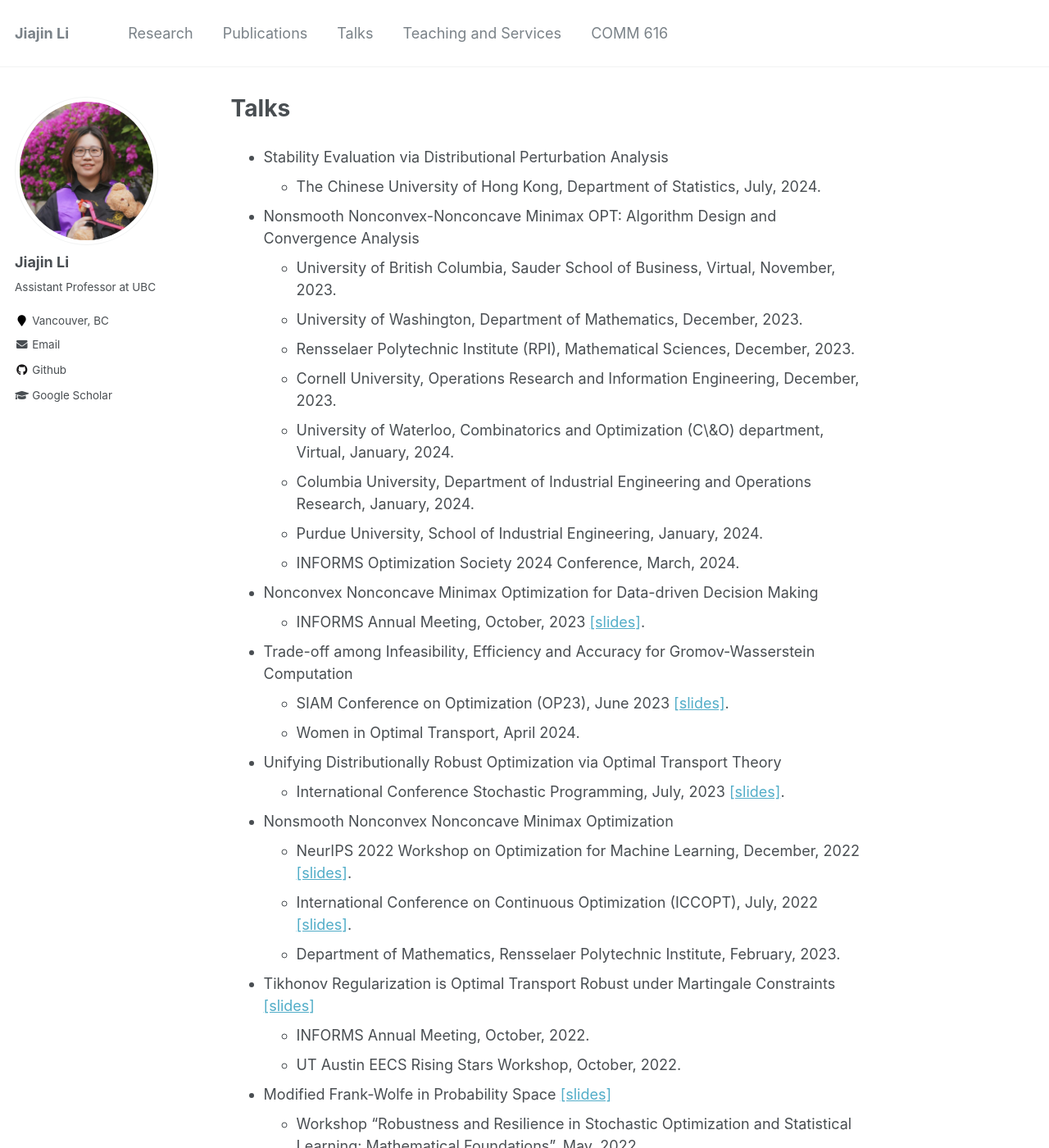
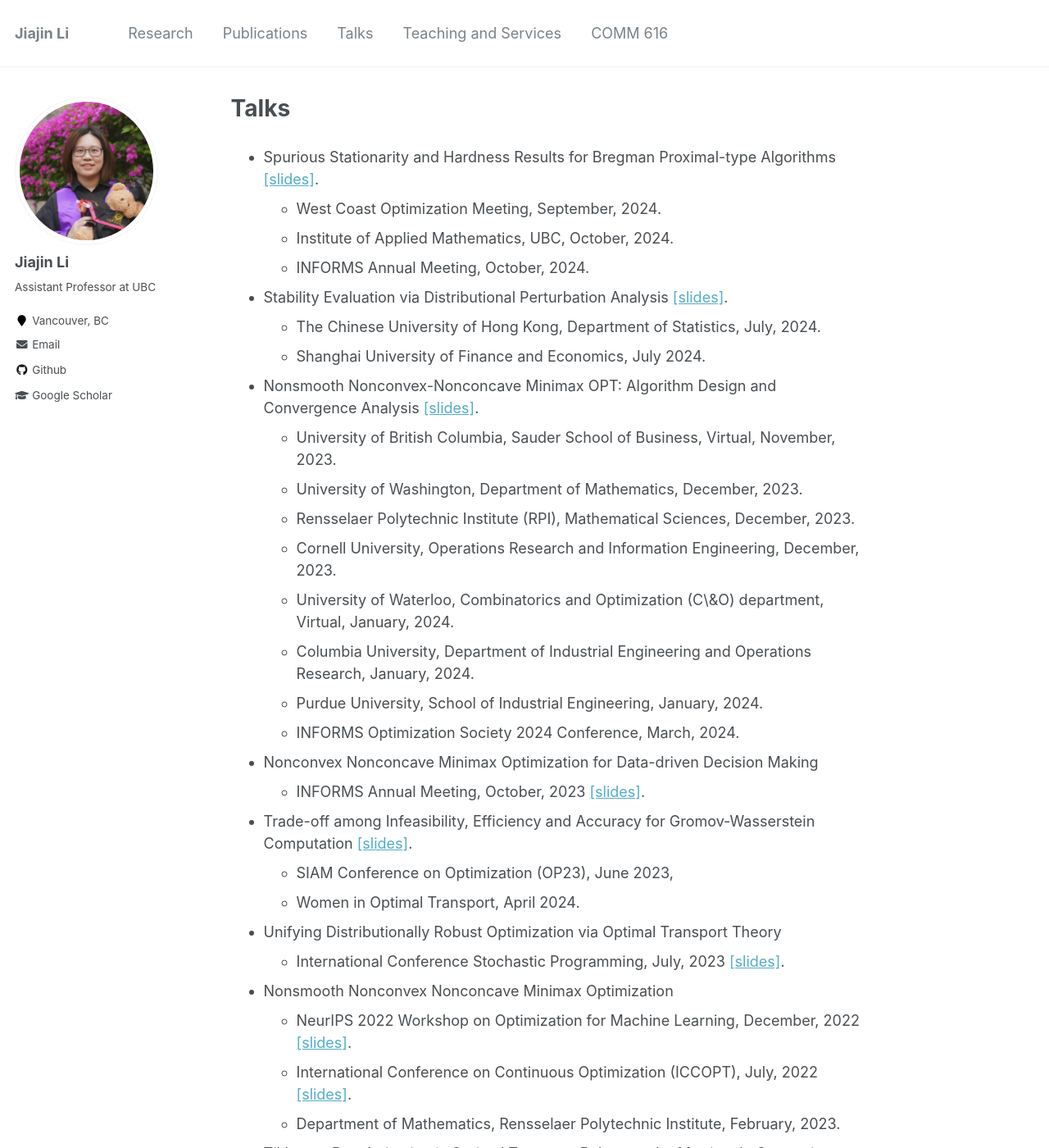
Before and after one commit to gerrili1996/gerrili1996.github.io, a Jekyll site: the page built from _pages/talks.md, in a window 1280 px wide and 1400 px high. Shown: the whole window at 82% size. Built offline with Jekyll 4.4.1, drawn with Linux system fonts in a browser that asks for light colours.

Commit message:
update talk + comm 616

```diff
--- a/_pages/talks.md
+++ b/_pages/talks.md
@@ -7,12 +7,18 @@ redirect_from:
   - /markdown.html
 ---
 
-- Stability Evaluation via Distributional Perturbation Analysis
+- Spurious Stationarity and Hardness Results for Bregman Proximal-type Algorithms [[slides]](https://gerrili1996.github.io/files/spurious_stationarity_wcom.pdf).
+	- West Coast Optimization Meeting, September, 2024.
+	- Institute of Applied Mathematics, UBC, October, 2024.
+	- INFORMS Annual Meeting, October, 2024.
+
+- Stability Evaluation via Distributional Perturbation Analysis [[slides]](https://gerrili1996.github.io/files/evaluation_slides.pdf).
 	- The Chinese University of Hong Kong, Department of Statistics, July, 2024.
+	- Shanghai University of Finance and Economics, July 2024.
 
-- Nonsmooth Nonconvex-Nonconcave Minimax OPT: Algorithm Design and Convergence Analysis
-	- University of British Columbia, Sauder  School of Business, Virtual, November, 2023.
-	- University of Washington, Department of Mathematics, December,  2023.
+- Nonsmooth Nonconvex-Nonconcave Minimax OPT: Algorithm Design and Convergence Analysis [[slides]](https://gerrili1996.github.io/files/Job_Talk_Slides.pdf).
+	- University of British Columbia, Sauder School of Business, Virtual, November, 2023.
+	- University of Washington, Department of Mathematics, December, 2023.
 	- Rensselaer Polytechnic Institute (RPI), Mathematical Sciences, December,  2023.
 	- Cornell University, Operations Research and Information Engineering, December,  2023.
 	- University of Waterloo, Combinatorics and Optimization (C\&O) department, Virtual, January, 2024.
@@ -23,8 +29,8 @@ redirect_from:
 - Nonconvex Nonconcave Minimax Optimization for Data-driven Decision Making
     - INFORMS Annual Meeting, October, 2023 [[slides]](https://gerrili1996.github.io/files/Informs_jiajin_2023.pdf).
 
-- Trade-off among Infeasibility, Efficiency and Accuracy for Gromov-Wasserstein Computation
-    - SIAM Conference on Optimization (OP23), June  2023  [[slides]](https://gerrili1996.github.io/files/GW-SIAMOP.pdf).
+- Trade-off among Infeasibility, Efficiency and Accuracy for Gromov-Wasserstein Computation  [[slides]](https://gerrili1996.github.io/files/GW-SIAMOP.pdf).
+    - SIAM Conference on Optimization (OP23), June 2023,
     -  Women in Optimal Transport, April 2024.
 
 - Unifying Distributionally Robust Optimization via Optimal Transport Theory
@@ -37,6 +43,7 @@ redirect_from:
 - Tikhonov Regularization is Optimal Transport Robust under Martingale Constraints [[slides]](https://gerrili1996.github.io/files/Slides_informs_martingale_2022.pdf)
     - INFORMS Annual Meeting, October, 2022.
     - UT Austin EECS Rising Stars Workshop, October, 2022.
+
 - Modified Frank-Wolfe in Probability Space [[slides]](https://gerrili1996.github.io/files/fw_erice_jiajin.pdf)
     - Workshop “Robustness and Resilience in Stochastic Optimization and Statistical Learning:
     Mathematical Foundations”, May, 2022.
```
Also changed, not shown: _pages/comm616.md (+4 -0 lines), _pages/publications.md (+2 -2 lines), 5 other files.
